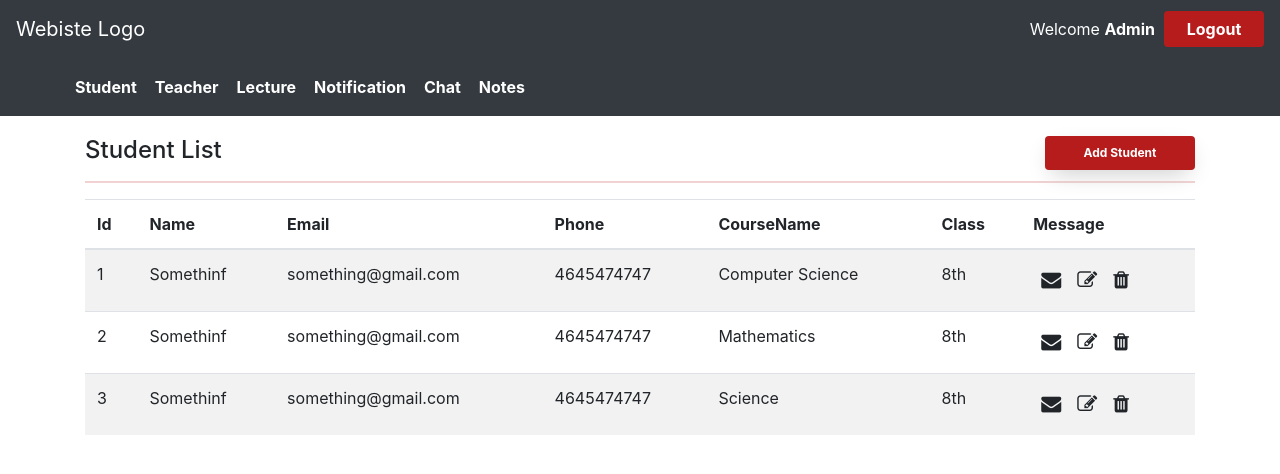
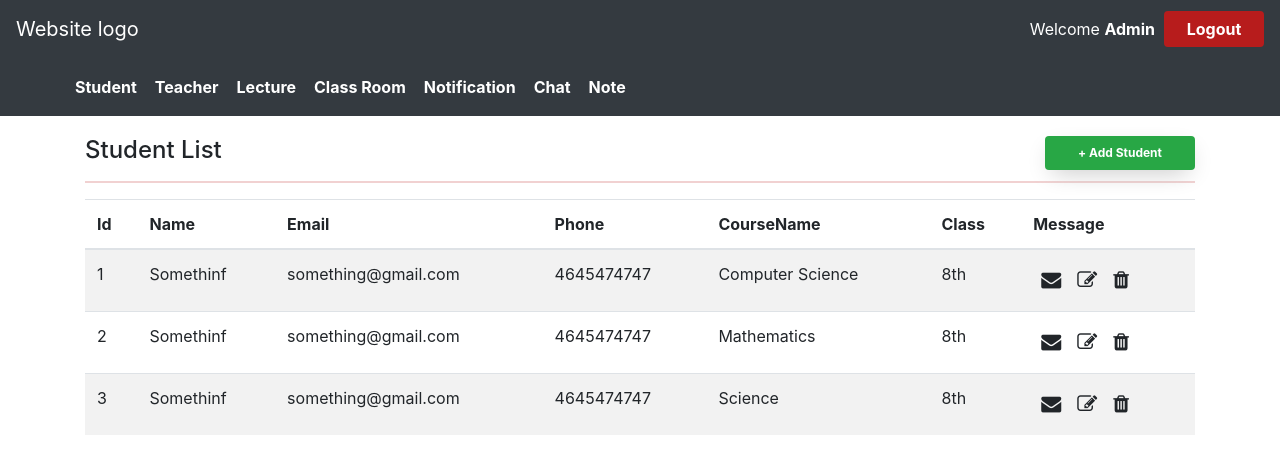
Before and after one commit to Pandemic-ai/education-react, a React (Create React App) app: page /classmate in a window 1280 px wide. Shown: the top 474 px of the page. Built offline with nearby package versions, Linux system fonts and the light colour scheme; sample sign-in values are in the browser's storage.

Commit message:
Class room

```diff
--- a/src/App.js
+++ b/src/App.js
@@ -23,6 +23,7 @@ import Notfound from "./VIews/Notfound";
 // import Calender from "./VIews/Admin/Calender";
 
 import "./App.css";
+import VirtualClass from "./VIews/VirtualClass/VirtualClassroom";
 
 const PrivateRoute = ({ component: Component, ...props }) => {
   return (
@@ -67,6 +68,7 @@ class App extends Component {
               <PrivateRoute path="/chat/" component={Message} />
               <PrivateRoute path="/notification/" component={Notification} />
               <PrivateRoute path="/teacher/" component={TeacherList} />
+              <PrivateRoute path="/classroom/" component={VirtualClass} />
               <PrivateRoute path="/upload/" component={Upload} />
               <PrivateRoute path="/second/tutorial/" component={Tutorial2} />
               <PrivateRoute path="*" component={Notfound} />
--- a/src/Layout/Header.jsx
+++ b/src/Layout/Header.jsx
@@ -1,7 +1,7 @@
 import React, { Component } from "react";
 // import SideNav from "./SideNav";
 import "../index.css";
-
+import { BrowserRouter as Router,Link} from "react-router-dom";
 class Header extends Component {
   constructor(props) {
     super(props);
@@ -20,13 +20,19 @@ class Header extends Component {
       <div className="">
         <nav className="navbar navbar-expand-lg navbar-dark  fixed bg-dark">
           {localStorage.getItem("Token") ? (
-            <a className="navbar-brand text-white" href="/dashboard/">
-              Webiste Logo
-            </a>
+
+            <Link
+            className="navbar-brand text-white"
+            to="/dashboard/">
+            Website logo
+          </Link>
           ) : (
-            <a className="navbar-brand text-white" href="/">
-              Webiste Logo
-            </a>
+
+            <Link
+            className="navbar-brand text-white"
+            to="/">
+            Website logo
+          </Link>
           )}
           <button
             className="navbar-toggler font-weight-bold text-white  "
@@ -92,53 +98,60 @@ class Header extends Component {
           <nav className="navbar navbar-expand-lg navbar-dark  fixed bg-dark">
             <ul className="navbar-nav mr-auto" style={{ paddingLeft: "50px" }}>
               <li className="nav-item  ">
-                <a
+              <Link
                 className="nav-link btn contact_btn text-white font-weight-bold"
-                  href="/classmate/"
-                >
+                to="/classmate/">
                 Student
-                </a>
+              </Link>
+
               </li>
               <li className="nav-item  ">
-                <a
+              <Link
                 className="nav-link btn contact_btn text-white font-weight-bold"
-                  href="/teacher/"
-                >
+                to="/teacher/">
                 Teacher
-                </a>
+              </Link>
+
               </li>
               <li className="nav-item  ">
-                <a
+                <Link
                 className="nav-link btn contact_btn text-white font-weight-bold"
-                  href="/list/tutorial/"
-                >
+                to="/list/tutorial/">
                 Lecture
-                </a>
+              </Link>
+
+              </li>
+              <li>
+                <Link
+                  className="nav-link btn contact_btn text-white font-weight-bold"
+                  to="/classroom/">
+                  Class Room
+                </Link>
               </li>
               <li className="nav-item  ">
-                <a
+              <Link
                 className="nav-link btn contact_btn text-white font-weight-bold"
-                  href="/studentnotification/"
-                >
+                to="/studentnotification/">
                 Notification
-                </a>
+              </Link>
+
               </li>
 
               <li className="nav-item  ">
-                <a
+              <Link
                 className="nav-link btn contact_btn text-white font-weight-bold"
-                  href="/chat/"
-                >
+                to="/chat/">
                 Chat
-                </a>
+              </Link>
+
               </li>
               <li className="nav-item  ">
-                <a
+              <Link
                   className="nav-link btn contact_btn text-white font-weight-bold"
-                  href="/note/"
-                >
-                  Notes
-                </a>
+                  to="/note/">
+                  Note
+              </Link>
+
               </li>
             </ul>
           </nav>
--- a/src/VIews/Admin/AddTeacher.jsx
+++ b/src/VIews/Admin/AddTeacher.jsx
@@ -122,6 +122,7 @@ export class AddTeacher extends Component {
                     </span>
                   </div>
                   <input
+                    chooseType=""
                     type="text"
                     name="name"
                     class="form-control"
--- a/src/VIews/Student/ClassMate.jsx
+++ b/src/VIews/Student/ClassMate.jsx
@@ -8,9 +8,8 @@ export class ClassMate extends Component {
           Student List{" "}
           <a
             href="/addstudent/"
-            className="text-white float-right text-center font-weight-bolder"
+            className="bg-success text-white float-right text-center font-weight-bolder"
             style={{
-              background: "rgba(183, 28, 28, 1)",
               padding: "10px",
               fontSize: "12px",
               width: "150px",
@@ -18,7 +17,7 @@ export class ClassMate extends Component {
               borderRadius: "4px"
             }}
           >
-            Add Student
+          + {" "}  Add Student
           </a>
         </h4>
         <hr></hr>
--- /dev/null
+++ b/src/VIews/VirtualClass/VirtualClassroom.css
@@ -0,0 +1,3 @@
+/* .test-class {
+    width: 10% !important;
+} */
--- /dev/null
+++ b/src/VIews/VirtualClass/VirtualClassroom.jsx
@@ -0,0 +1,36 @@
+import React, { Component } from 'react';
+
+export class VirtualClass extends Component {
+    render () {
+        return (
+        <div className="container-fluid row ml-0 " style={{background: "#c9c9f1"}}>
+            <div className="col-md-4 mt-2">
+                <div className="col-md-12 ">
+                    <img  src="https://image.shutterstock.com/z/stock-photo-focused-mixed-race-woman-wearing-headphones-watching-webinar-write-notes-study-online-with-online-1375976735.jpg" alt=""/>
+                </div>
+                <div className="row p-3">
+                    <div className="col-md-6">
+                        <img className="" src="https://c8.alamy.com/comp/KE6M0B/portrait-of-happy-boy-listening-music-in-headphone-with-computer-on-KE6M0B.jpg" alt=""/>
+                    </div>
+                    <div className="col-md-6">
+                        <img className=""  src="https://c8.alamy.com/comp/KE6M0B/portrait-of-happy-boy-listening-music-in-headphone-with-computer-on-KE6M0B.jpg" alt=""/>
+                    </div>
+                </div>
+                <div className="row p-3">
+                    <div className="col-md-6">
+                        <img className="" src="https://c8.alamy.com/comp/KE6M0B/portrait-of-happy-boy-listening-music-in-headphone-with-computer-on-KE6M0B.jpg" alt=""/>
+                    </div>
+                    <div className="col-md-6">
+                        <img className=""  src="https://c8.alamy.com/comp/KE6M0B/portrait-of-happy-boy-listening-music-in-headphone-with-computer-on-KE6M0B.jpg" alt=""/>
+                    </div>
+                </div>
+            </div>
+            <div className="mt-2 col-md-8">
+                <img style={{width: "100%", height: "700px"}} src="https://ae01.alicdn.com/kf/HTB12F3FXK6sK1RjSsrbq6xbDXXaY/Optical-infrared-electronic-white-board-for-schools-conference-with-most-cheap-price.jpg" alt=""/>
+            </div>
+         </div>
+        )
+    }
+}
+
+export default VirtualClass;
```
Also changed, not shown: src/Layout/SideNav.jsx (line endings or trailing spaces), src/VIews/Student/test.jsx (added), src/class-video.jpg (added), 1 other file (tests, documents, lock files or other folders). Lines whose indentation alone changed are shown as unchanged.
